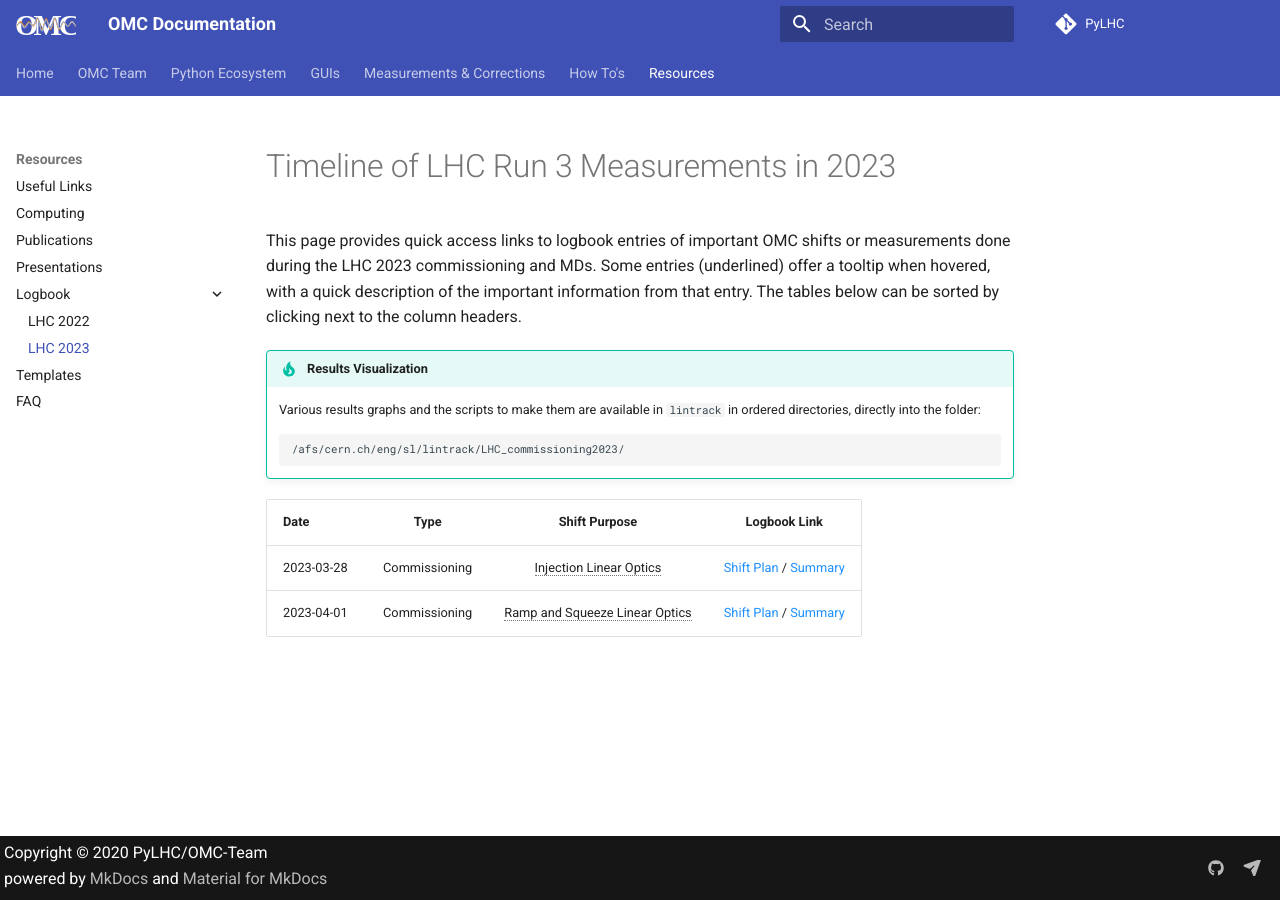
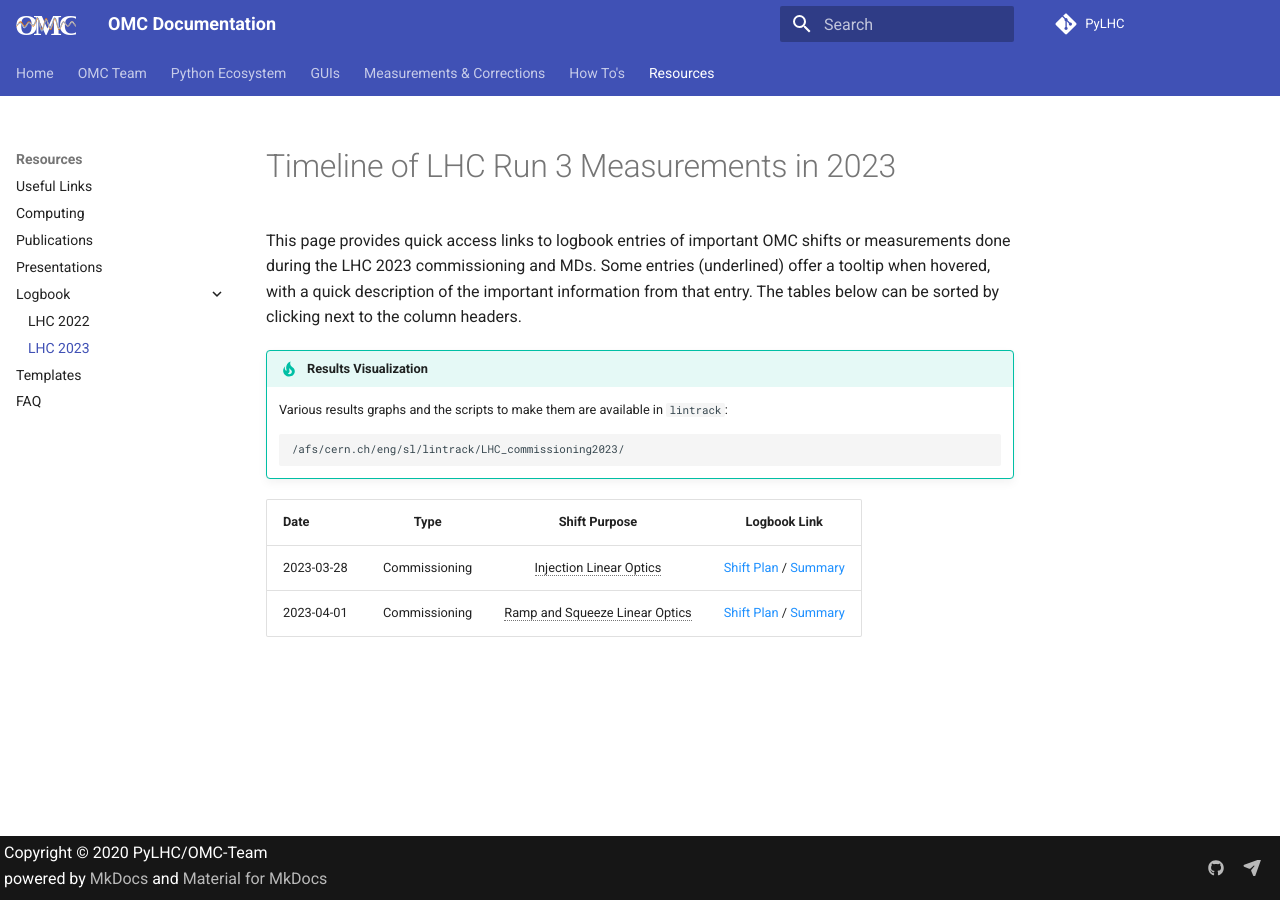
Before and after one commit to pylhc/pylhc.github.io, an MkDocs documentation site: the page built from docs/resources/logbook/2023_lhc.md, in a window 1280 px wide. Built offline with MkDocs 1.6.1 and Material for MkDocs 9.7.7, drawn with Linux system fonts in a browser that asks for light colours; comment, search, counter and statistics services are not loaded.

Commit message:
shortened sentence

````diff
--- a/docs/resources/logbook/2023_lhc.md
+++ b/docs/resources/logbook/2023_lhc.md
@@ -5,7 +5,7 @@ Some entries (underlined) offer a tooltip when hovered, with a quick description
 The tables below can be sorted by clicking next to the column headers.
 
 !!! tip "Results Visualization"
-    Various results graphs and the scripts to make them are available in `lintrack` in ordered directories, directly into the folder:
+    Various results graphs and the scripts to make them are available in `lintrack`:
     ```
     /afs/cern.ch/eng/sl/lintrack/LHC_commissioning2023/
     ```
````
Also changed, not shown: docs/resources/logbook/2022_lhc.md (+1 -1 lines).
